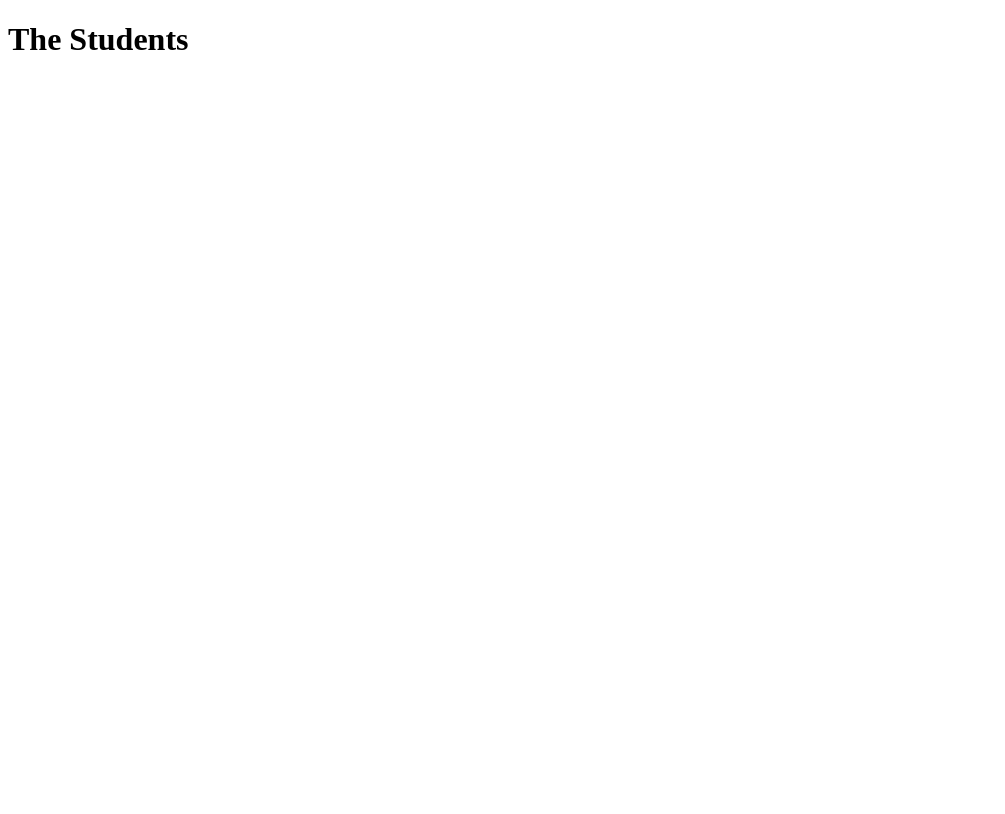
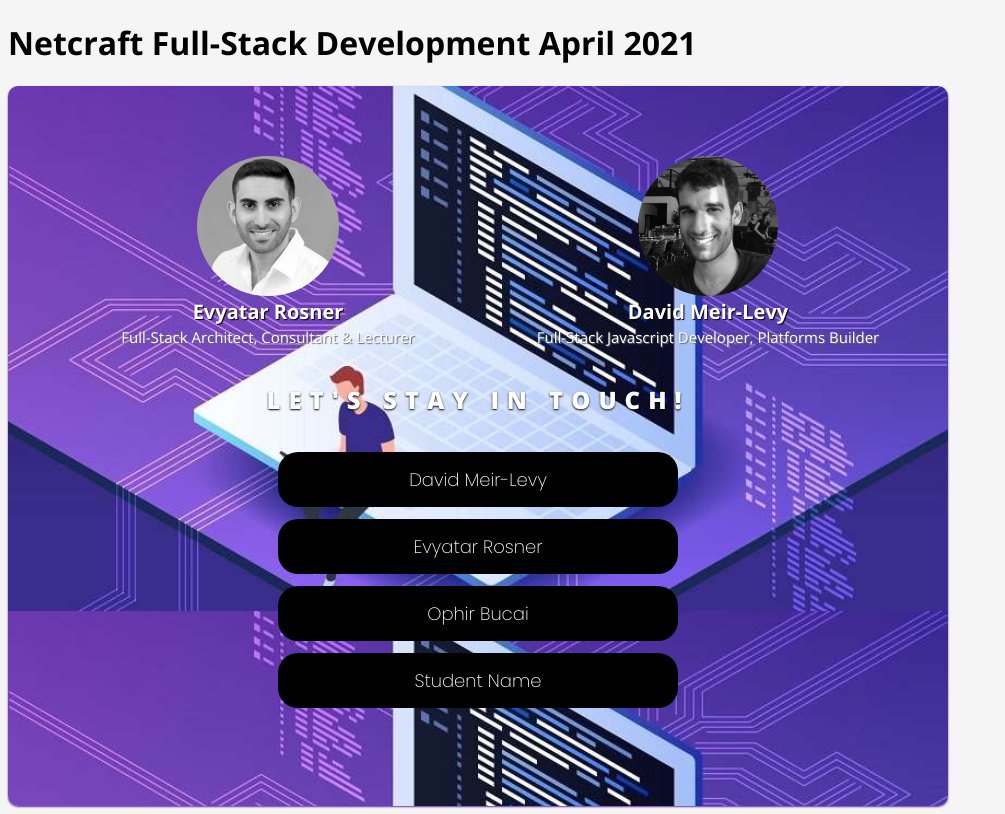
Before and after one commit to d-stuff/netcraft-04-2021, a plain HTML site: page students.html in a window 1280 px wide. Shown: the whole page, without its empty margins (0-1005 px from the left). Drawn offline with nearby package versions, Linux system fonts and the light colour scheme.

Commit message:
Created layout for students list & added assets directory to main (#13)

```diff
--- /dev/null
+++ b/students.css
@@ -0,0 +1,135 @@
+@import url('https://fonts.googleapis.com/css2?family=Open+Sans:ital,wght@0,300;0,400;0,600;0,700;0,800;1,300;1,400;1,600;1,700;1,800&family=Poppins:ital,wght@0,100;0,200;0,300;0,400;0,500;0,600;0,700;0,800;0,900;1,100;1,200;1,300;1,400;1,500;1,600;1,700;1,800;1,900&display=swap');
+
+body {
+    background-color: whitesmoke;
+    font-family: 'Open Sans', sans-serif;
+}
+
+.teachers-wrapper {
+    display: flex;
+}
+
+.teacher-container {
+    display: flex;
+    flex-direction: column;
+    align-items: center;
+    padding-bottom: 16px;
+    min-width: 420px;
+    margin-left: 20px;
+}
+
+.teacher-photo {
+    border-radius: 50%;
+    height: 140px;
+    filter: grayscale(100%);
+}
+.teacher-name {
+    font-size: 20px;
+    margin: 2px;
+    text-shadow: 1px 1px 1px black;
+}
+.teacher-description {
+    margin: 0;
+    font-size: 15px;
+    text-shadow: 1px 1px 1px dimgrey;
+}
+
+.students-container {
+    text-align: center;
+    color: white;
+    padding: 70px;
+    width: 800px;
+    display: flex;
+    flex-direction: column;
+    align-items: center;
+    border-radius: 10px;
+    background-image: url("assets/laptop-illustration.jpeg");
+    background-size: contain;
+    box-shadow: 0 1px 2px rebeccapurple;
+}
+
+.students-title {
+    font-size: 24px;
+    font-weight: 900;
+    text-shadow: 0 1px 2px black;
+    letter-spacing: 8px;
+    text-transform: uppercase;
+}
+
+.student-card {
+    background-color: black;
+    border-radius: 20px;
+    width: 400px;
+    border: 0;
+    display: flex;
+    justify-content: center;
+    align-items: center;
+    position: relative;
+    margin-bottom: 12px;
+    transition: transform 0.3s ease-in-out,
+                box-shadow 0.2s ease-in-out;
+    padding: 2px 0;
+    box-sizing: border-box;
+    box-shadow: 0 0 black;
+}
+
+.student-card:hover {
+    box-shadow: 0 3px 5px rgba(104,59,97, 0.7);
+    transform: translateY(-3px);
+}
+
+ol {
+    padding: 0;
+}
+
+li {
+    list-style: none;
+}
+
+.student-name {
+    font-family: 'Poppins', 'Open Sans', sans-serif;
+    font-size: 18px;
+    font-weight: 200;
+}
+
+
+.student-card:hover .student-contact {
+    opacity: 1.0;
+}
+
+.student-contact {
+    /*opacity: 0;*/
+    display: flex;
+    align-items: center;
+    transition: opacity 0.3s ease-in-out;
+    position: absolute;
+    right: 10px;
+    opacity: 0;
+}
+
+.github {
+    background-image: url("assets/github-logo.png");
+    height: 25px;
+    width: 25px;
+    background-size: cover;
+    box-sizing: border-box;
+}
+.github a {
+    padding: 19px;
+}
+
+.student-contact li {
+    margin: 0 5px;
+}
+
+.email {
+    background-image: url("assets/email-logo.png");
+    height: 20px;
+    width: 32px;
+    background-size: cover;
+    box-sizing: border-box;
+}
+
+.email a {
+    padding: 19px;
+}
--- a/students.html
+++ b/students.html
@@ -2,9 +2,59 @@
 <html lang="en">
 <head>
   <meta charset="utf-8">
-  <title>The HTML5 Herald</title>
+  <link rel="stylesheet" type="text/css" href="students.css" />
+  <title>Students</title>
 </head>
 <body>
-  <h1>The Students</h1>
+  <h1 class="course-title">Netcraft Full-Stack Development April 2021</h1>
+  <main class="students-container">
+    <section class="teachers-wrapper">
+      <div class="teacher-container">
+        <img class="teacher-photo" src="assets/photos/evy.png" alt="Evyatar Rozner" />
+        <h1 class="teacher-name">Evyatar Rosner</h1>
+        <p class="teacher-description">Full-Stack Architect, Consultant & Lecturer</p>
+      </div>
+      <div class="teacher-container">
+        <img class="teacher-photo" src="assets/photos/dml.jpeg" alt="David Meir-Levy" />
+        <h1 class="teacher-name">David Meir-Levy</h1>
+        <p class="teacher-description">Full-Stack Javascript Developer, Platforms Builder</p>
+      </div>
+    </section>
+    <h2 class="students-title">Let's stay in touch!</h2>
+    <ol>
+      <li class="student-card">
+        <h1 class="student-name">David Meir-Levy</h1>
+        <ul class="student-contact">
+          <li class="github"><a href="https://github.com/davidmeirlevy" target="_blank"></a></li>
+          <li class="email"><a href="mailto:david@davidlevy.co.il"></a></li>
+        </ul>
+      </li>
+      <li class="student-card">
+        <h1 class="student-name">Evyatar Rosner</h1>
+        <ul class="student-contact">
+          <li class="github"><a href="https://github.com/evyros" target="_blank"></a></li>
+          <li class="email"><a href="mailto:me@evyatarrosner.com"></a></li>
+        </ul>
+      </li>
+      <li class="student-card">
+        <h1 class="student-name">Ophir Bucai</h1>
+        <ul class="student-contact">
+          <li class="github"><a href="https://github.com/ophirbucai" target="_blank"></a></li>
+          <li class="email"><a href="mailto:ophirbucai@gmail.com"></a></li>
+        </ul>
+      </li>
+
+
+<!-- template -- please duplicate the following block above this comment line, then add your name, github and email address -->
+      <li class="student-card">
+        <h1 class="student-name">Student Name</h1>
+        <ul class="student-contact">
+          <li class="github"><a href="#" target="_blank"></a></li>
+          <li class="email"><a href="mailto:#"></a></li>
+        </ul>
+      </li>
+
+    </ol>
+  </main>
 </body>
 </html>
```
Also changed, not shown: assets/email-logo.png (added), assets/github-logo.png (added), assets/laptop-illustration.jpeg (added), assets/photos/dml.jpeg (added), assets/photos/evy.jpeg (added), assets/photos/evy.png (added).
